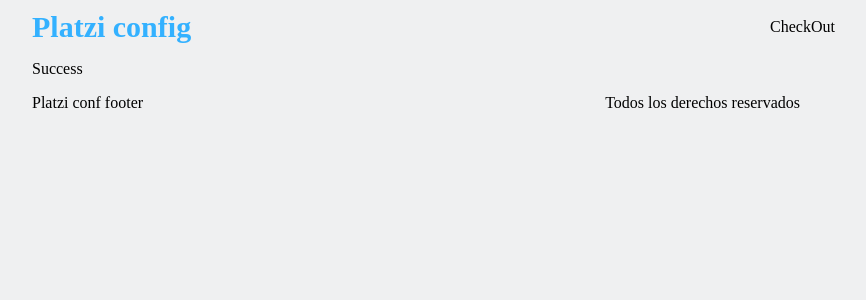
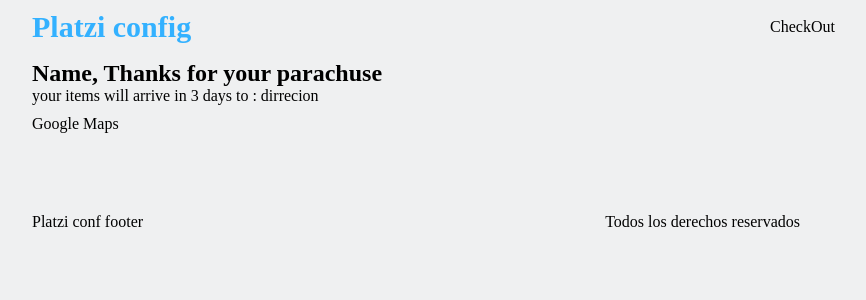
Before and after one commit to RedDiego15/react-platzi-config, a React app: page /checkout/success in a window 1280 px wide. Shown: the top 300 px of the page, without its empty margins (224-1090 px from the left). Built offline with nearby package versions, Linux system fonts and the light colour scheme.

Commit message:
layout payment and succes

```diff
--- a/src/containers/Home.jsx
+++ b/src/containers/Home.jsx
@@ -1,12 +1,8 @@
-import React from 'react'
-import InitialState from '../InitialState'
-import {Products} from '@components/Products'
+import React from 'react';
+import InitialState from '../InitialState';
+import { Products } from '@components/Products';
 const Home = () => {
-  return (
-    <Products products = {InitialState.products}>
+    return <Products products={InitialState.products}></Products>;
+};
 
-    </Products>
-  )
-}
-
-export {Home}
+export { Home };
--- a/src/containers/Payment.jsx
+++ b/src/containers/Payment.jsx
@@ -1,9 +1,24 @@
-import React from 'react'
+import React from 'react';
+import styled from 'styled-components';
 
+const PaymentContainer = styled.div`
+    grid-template-columns: 3fr 1fr;
+    grid-gap: 2rem;
+    grid-row-gap: 1.5em;
+    display: grid;
+`;
+const PaymentContent = styled.div``;
+const Button = styled.button``;
+const PaymentButton = styled(Button)``;
 const Payment = () => {
-  return (
-    <div>Payment</div>
-  )
-}
+    return (
+        <PaymentContainer>
+            <PaymentContent>
+                <h3>Resume Order:</h3>
+                <PaymentButton>Pay with Paypal</PaymentButton>
+            </PaymentContent>
+        </PaymentContainer>
+    );
+};
 
-export  {Payment}
+export { Payment };
--- a/src/containers/Success.jsx
+++ b/src/containers/Success.jsx
@@ -1,9 +1,24 @@
-import React from 'react'
+import React from 'react';
+import styled from 'styled-components';
+
+const SuccessContainer = styled.div`
+    margin: 0 0 4em 0;
+`;
+const SuccesContent = styled.div``;
+const SuccesMapContainer = styled.div`
+    margin: 10px 0 0 0;
+`;
 
 const Success = () => {
-  return (
-    <div>Success</div>
-  )
-}
+    return (
+        <SuccessContainer>
+            <SuccesContent>
+                <h2>Name, Thanks for your parachuse</h2>
+                <span> your items will arrive in 3 days to : dirrecion</span>
+                <SuccesMapContainer>Google Maps</SuccesMapContainer>
+            </SuccesContent>
+        </SuccessContainer>
+    );
+};
 
-export {Success}
+export { Success };
```
